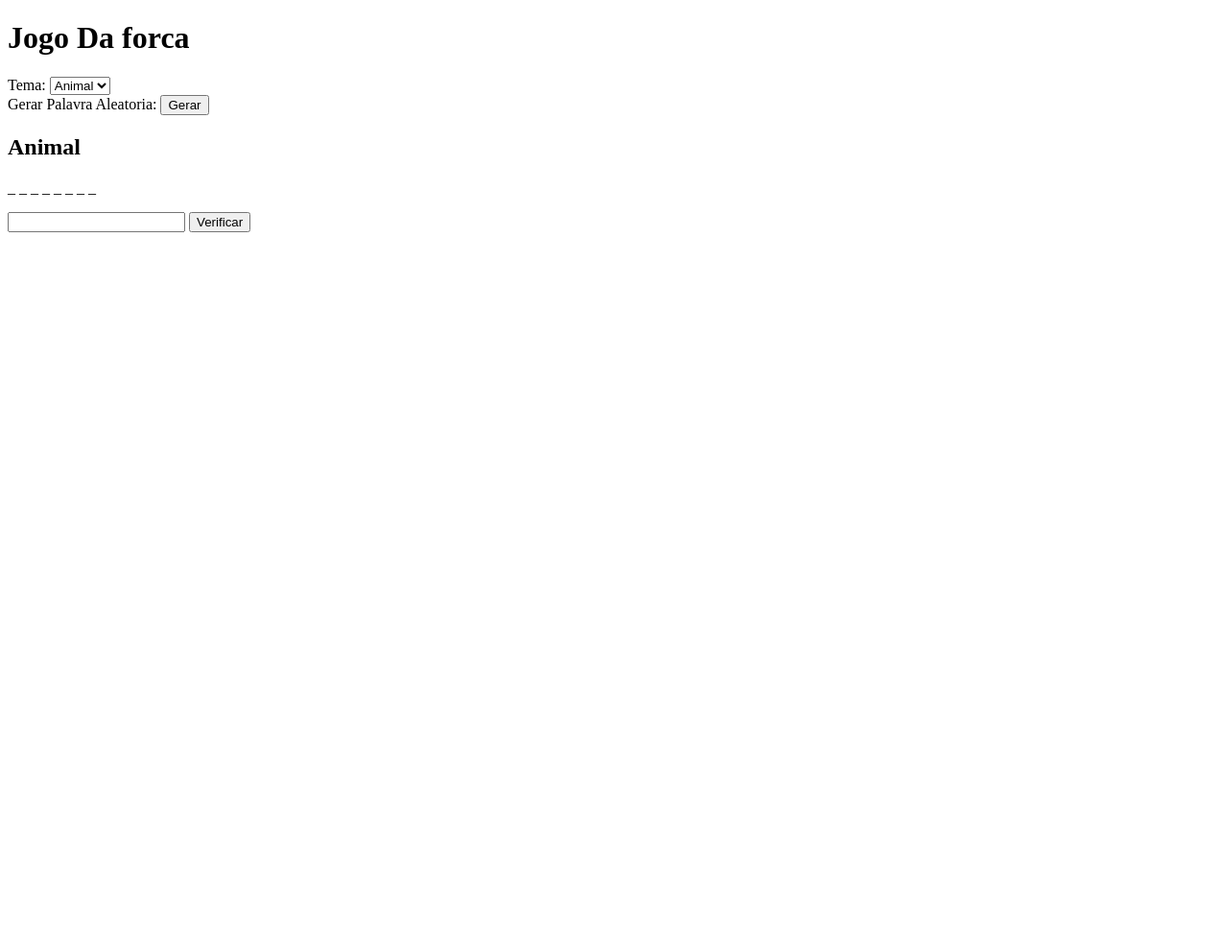
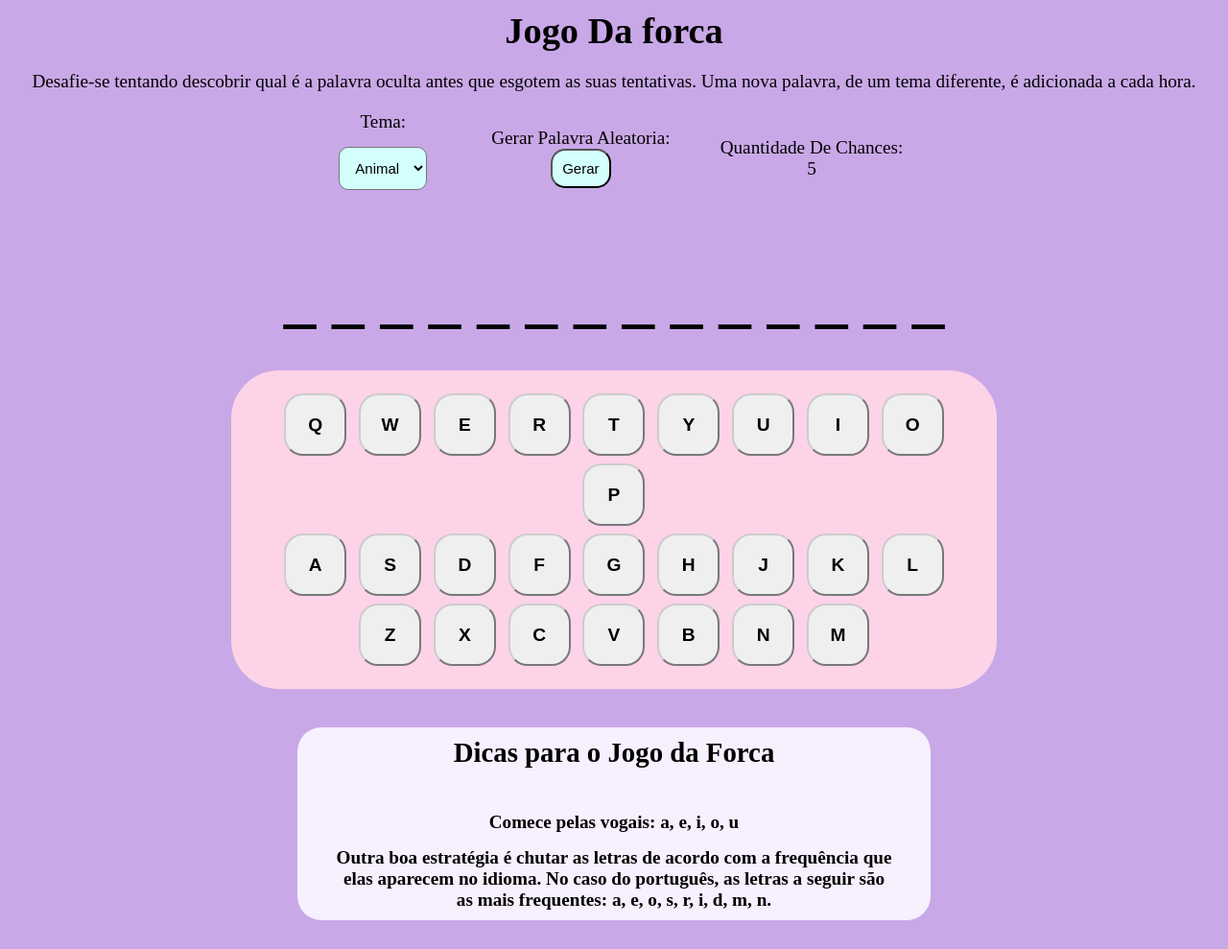
Before and after one commit to Amandalfs/jogodaforca, a plain HTML site: page index.html in a window 1280 px wide. Shown: the whole page at 96% size. Before the commit the page ends 800 px from the top, so only its background shows below. Drawn offline with Linux system fonts and the light colour scheme.

Commit message:
Version 1.3 Teclado criado, dicas criada, layout letras criado, favicon adicionado

```diff
--- a/index.html
+++ b/index.html
@@ -6,24 +6,71 @@
     <meta name="viewport" content="width=device-width, initial-scale=1.0">
     <title>Jogo Da Forca</title>
     <link rel="stylesheet" href="style/style.css">
+    <link rel="shortcut icon" href="assets/imgs/3269914.png" type="image/x-icon">
 </head>
 <body>
+    <div class="container-form">
         <h1>Jogo Da forca</h1>
+        <p>Desafie-se tentando descobrir qual é a palavra oculta antes que esgotem as suas tentativas. Uma nova palavra, de um tema diferente, é adicionada a cada hora.</p>
+        <div class="container-form-etc">
+            <div>
                 <label for="">Tema: </label>
                 <select name="" id="">
                     <option value="animal">Animal</option>
                     <option value="fruta">Fruta</option>
                 </select>
-    <br>
-    <form action="">
+            </div>
+            <form class="form-generetor-word" action="">
                 <label for="">Gerar Palavra Aleatoria:</label>
-        <button>Gerar</button>
+                <button class="btnGenerator">Gerar</button>
             </form>
-    <div class="Jogo">
-        <h2 class="tema">Animal</h2>
-        <p class="palavra"> _ _ _ _ _ _ _ _</p>
-        <input type="text" name="" maxlength="1" id="">
-        <button>Verificar</button>
+            <p>Quantidade De Chances: 5</p>
+        </div>
+    </div>
+    <div class="panel-game">
+
+        <p class="panel-wcord-insriber">_ _ _ _ _ _ _ _ _ _ _ _ _ _</p>
+            <div class="container-game-word">
+               <p>
+                    <button>Q</button>
+                    <button>W</button>
+                    <button>E</button>
+                    <button>R</button>
+                    <button>T</button>
+                    <button>Y</button>
+                    <button>U</button>
+                    <button>I</button>
+                    <button>O</button>
+                    <button>P</button>
+               </p>
+               <p>
+                    <button>A</button>
+                    <button>S</button>
+                    <button>D</button>
+                    <button>F</button>
+                    <button>G</button>
+                    <button>H</button>
+                    <button>J</button>
+                    <button>K</button>
+                    <button>L</button>
+               </p>
+               <p>
+                    <button>Z</button>
+                    <button>X</button>
+                    <button>C</button>
+                    <button>V</button>
+                    <button>B</button>
+                    <button>N</button>
+                    <button>M</button>
+               </p>
+            </div>
+    </div>
+    <div class="container-help">
+            <h2>Dicas para o Jogo da Forca</h2>
+            <div class="test">
+                <p>Comece pelas vogais: a, e, i, o, u</p>
+                <p>Outra boa estratégia é chutar as letras de acordo com a frequência que elas aparecem no idioma. No caso do português, as letras a seguir são as mais frequentes: a, e, o, s, r, i, d, m, n.</p>
+            </div>
     </div>
     <script src="scripts/forca.js"></script>
 </body>
--- a/style/style.css
+++ b/style/style.css
@@ -0,0 +1,124 @@
+*{
+    padding: 0;
+    margin: 0 auto;
+    text-decoration: none;
+    list-style: none;
+}
+
+body {
+    background-color: rgb(201, 168, 231);
+    font-size: 1.2em;
+}
+
+.panel-game {
+    text-align: center;
+    padding: 10px;
+    margin: 10px;
+    display: block;
+}
+
+.panel-game {
+    text-align: center;
+    padding: 10px;
+    margin: 10px;
+    display: block;
+}
+
+.container-form {
+    text-align: center;
+    padding: 5px;
+    margin: 5px auto;
+}
+
+.container-form p{
+    margin: 10px;
+    padding: 10px;
+}
+.container-form select{
+    font-size: 15px;
+    margin: 15px;
+    padding: 12px;
+    border-radius: 10px;
+    background-color: rgb(211, 255, 253);
+}
+
+.btnGenerator {
+    padding: 10px;
+}
+
+.container-game-word {
+ /*    border: 1px solid green; */
+    margin-top: 15px;
+    background-color: rgb(253, 211, 232);
+    max-width: 62%;
+    padding: 20px 15px;
+    border-radius: 50px;
+}
+
+.container-game-word button {
+    font-size: 1.2rem;
+    font-weight: 700;
+    width: 65px;
+    height: 65px;
+    margin: 4px;
+    border-radius: 20px;
+    border-color: #ccc;
+}
+
+.container-game-word button:hover {
+    font-weight: 800;
+    color: rgb(255, 167, 211);
+    background-color: rgb(0, 0, 0);
+    transition: 0.4s;
+    border: solid rgb(252, 29, 140);
+    box-shadow: 1px 1px 1px 1px rgb(252, 29, 140);
+}
+
+.panel-wcord-insriber {
+    font-weight: 900;
+    font-size: 3.5em;
+    margin: 35px;
+}
+
+.container-help {
+    text-align: center;
+    gap: 10px;
+    background-color: rgb(247, 240, 255);
+    border-radius: 25px;
+    max-width: 50%;
+    padding: 10px;
+    margin: 30px auto ;
+}
+
+/* .container-help ul{
+    list-style:  circle !important;
+} */
+
+.test{
+    margin: 30px 30px 0px 30px;
+    display: flex;
+    flex-direction: column;
+    align-items: flex-start;
+    justify-content: flex-start;
+    /* text-align: left; */
+}
+
+.test p {
+    margin-top: 15px;
+    font-weight:600;
+    display: inline-block;
+}
+
+.container-form-etc {
+    display: flex;
+    align-items: center;
+    justify-content: space-around;
+    gap: 2px;
+    width: 51%;
+}
+
+.container-form-etc button {
+    font-size: 15px;
+    border-radius: 15px;
+    background-color: rgb(211, 255, 253);
+}
```
Also changed, not shown: assets/imgs/3269914.png (added), 1 other file. Lines whose indentation alone changed are shown as unchanged.
